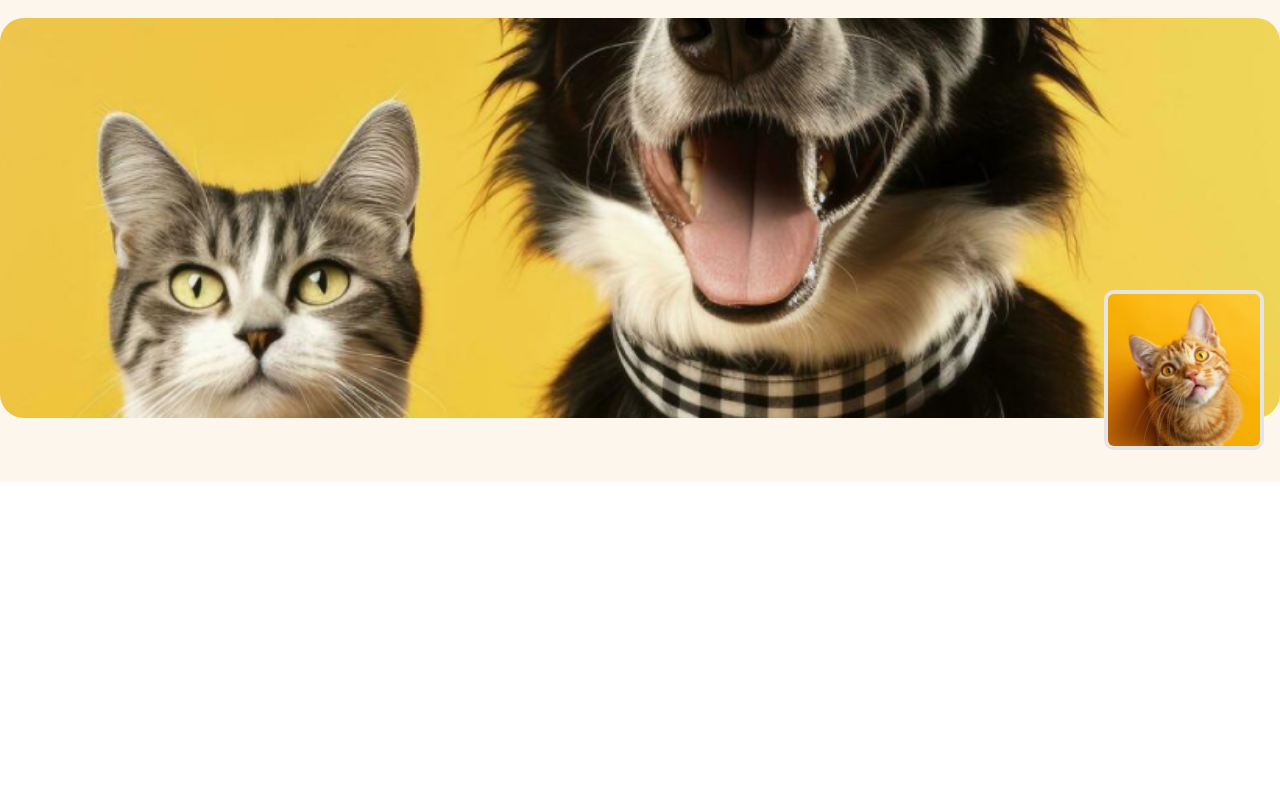
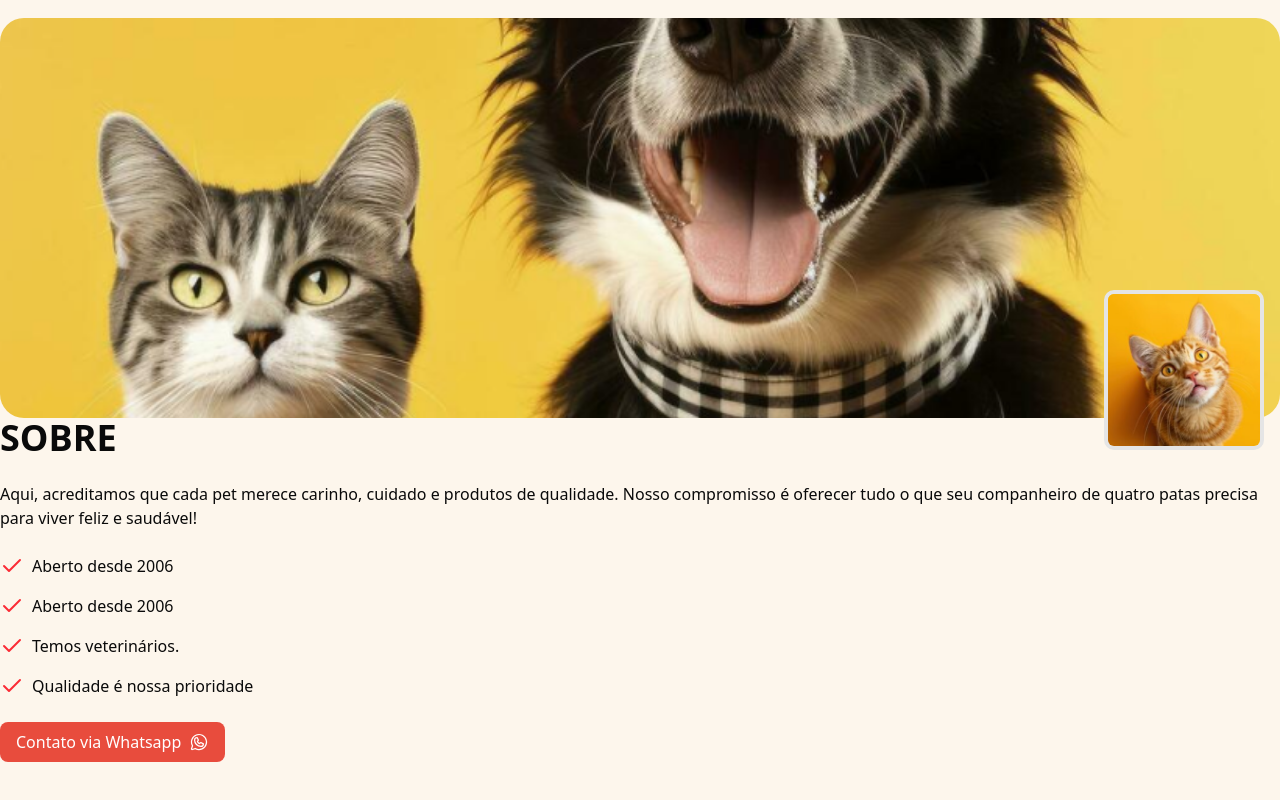
Before and after one commit to wallacejunioreis/site-pet, a Next.js app: page / in a window 1280 px wide. Shown: the part 442-1242 px from the top of the page. Before the commit the page ends 924 px from the top, so only its background shows below. Built offline with nearby package versions, Linux system fonts and the light colour scheme.

Commit message:
style(hero) Adicionado o texto, listas com marcadores de serviços

```diff
--- a/src/app/_components/about.tsx
+++ b/src/app/_components/about.tsx
@@ -1,6 +1,8 @@
 import Image from "next/image";
 import about1img from '../../../public/about-1.png'
 import about2img from '../../../public/about-2.png'
+import { Check } from "lucide-react";
+import { WhatsappLogo } from "@phosphor-icons/react/dist/ssr";
 
 
 
@@ -32,6 +34,41 @@ export function About(){
                     />
                 </div>
             </div>
+            <div className="space-y-6">
+                <h2 className="text-4xl font-bold">
+                    SOBRE
+                </h2>
+
+                <p>
+                Aqui, acreditamos que cada pet merece carinho, cuidado e produtos de qualidade. Nosso compromisso é oferecer tudo o que seu companheiro de quatro patas precisa para viver feliz e saudável!
+                </p>
+
+                <ul className="space-y-4 ">
+                    <li className="flex items-center gap-2">
+                        <Check className="text-red-500"/>
+                        Aberto desde 2006
+                    </li>
+                    <li className="flex items-center gap-2">
+                        <Check className="text-red-500"/>
+                        Aberto desde 2006
+                    </li>
+                    <li className="flex items-center gap-2">
+                        <Check className="text-red-500"/>
+                        Temos veterinários.
+                    </li>
+                    <li className="flex items-center gap-2">
+                        <Check className="text-red-500"/>
+                        Qualidade é nossa prioridade
+                    </li>
+                </ul>
+
+                <a href="#"
+                className="bg-[#E84C3D] text-white flex items-center justify-center w-fit gap-2 px-4 py-2 rounded-md">
+                    Contato via Whatsapp
+                    <WhatsappLogo className="w-5 h-5 text-white"/>
+                </a>
+
+            </div>
             </div>
         </section>
     )
```
